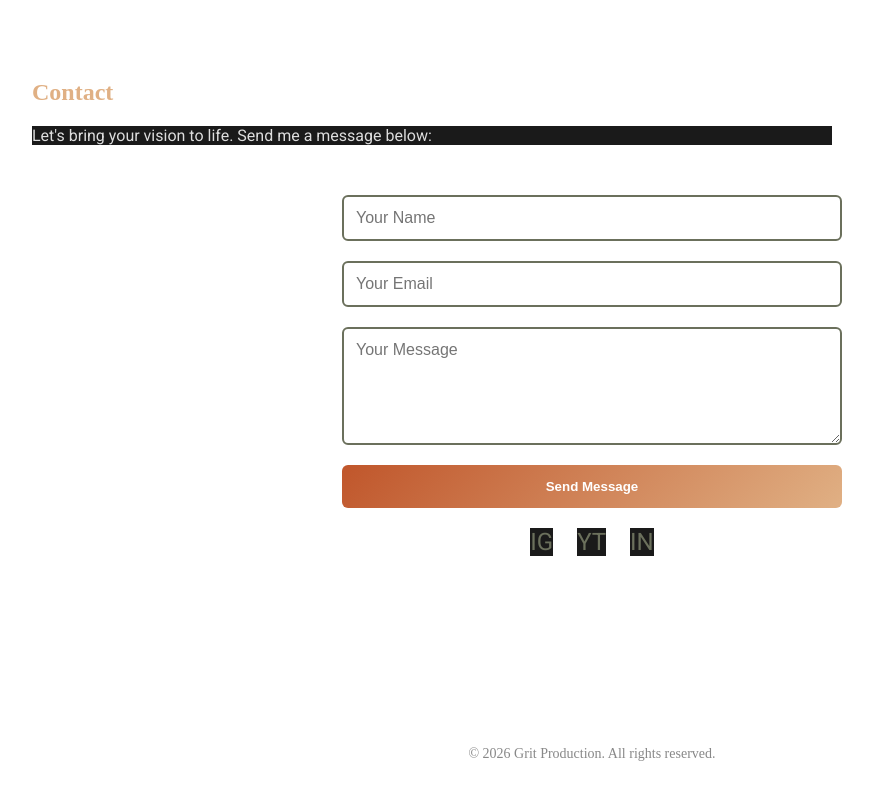
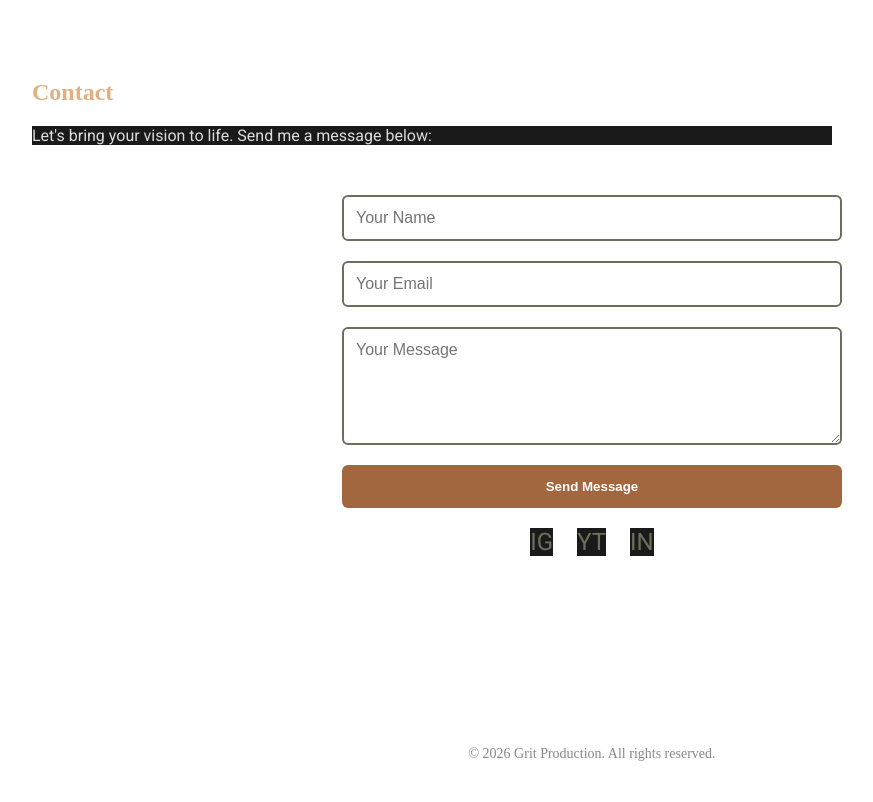
Before and after one commit to Espie-coder/Grit-Production-site, a plain HTML site: page index.html in a window 1280 px wide. Shown: the part 2600-3402 px from the top of the page, without its empty margins (48-921 px from the left). Drawn offline with Linux system fonts and the light colour scheme.

Commit message:
Remove button styles from form
Removed button styling from form in index.html.

```diff
--- a/index.html
+++ b/index.html
@@ -49,15 +49,6 @@
     border: 2px solid #6b705c;
     border-radius: 6px;
     font-size: 16px;
-    }
-
-    form button {
-    padding: 14px;
-    background: linear-gradient(135deg, #c0562b, #e0b084);
-    color: white;
-    border: none;
-    border-radius: 6px;
-    font-weight: bold;
     }
 
     /* TEXT CONTAINER (for headings & paragraphs) */
```
